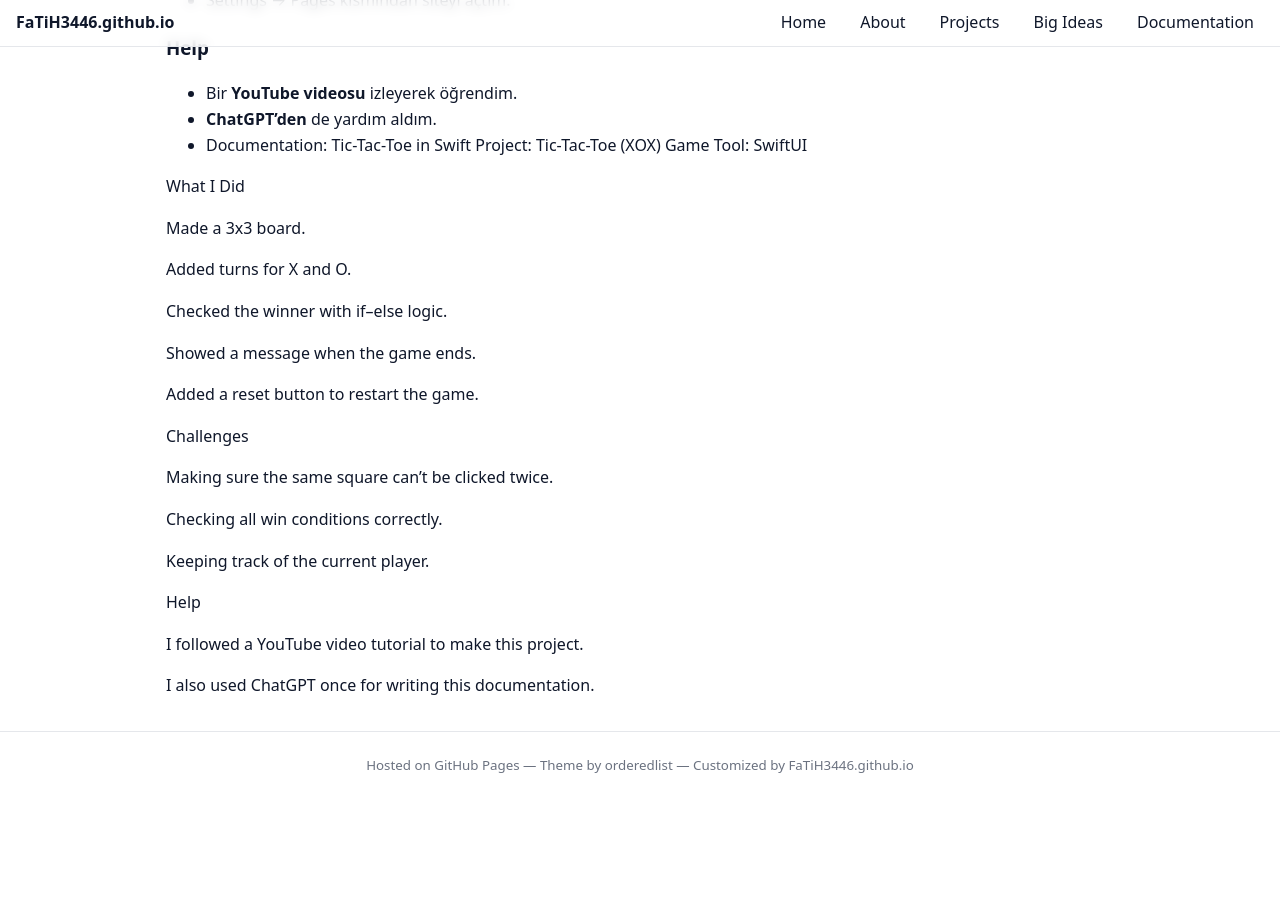
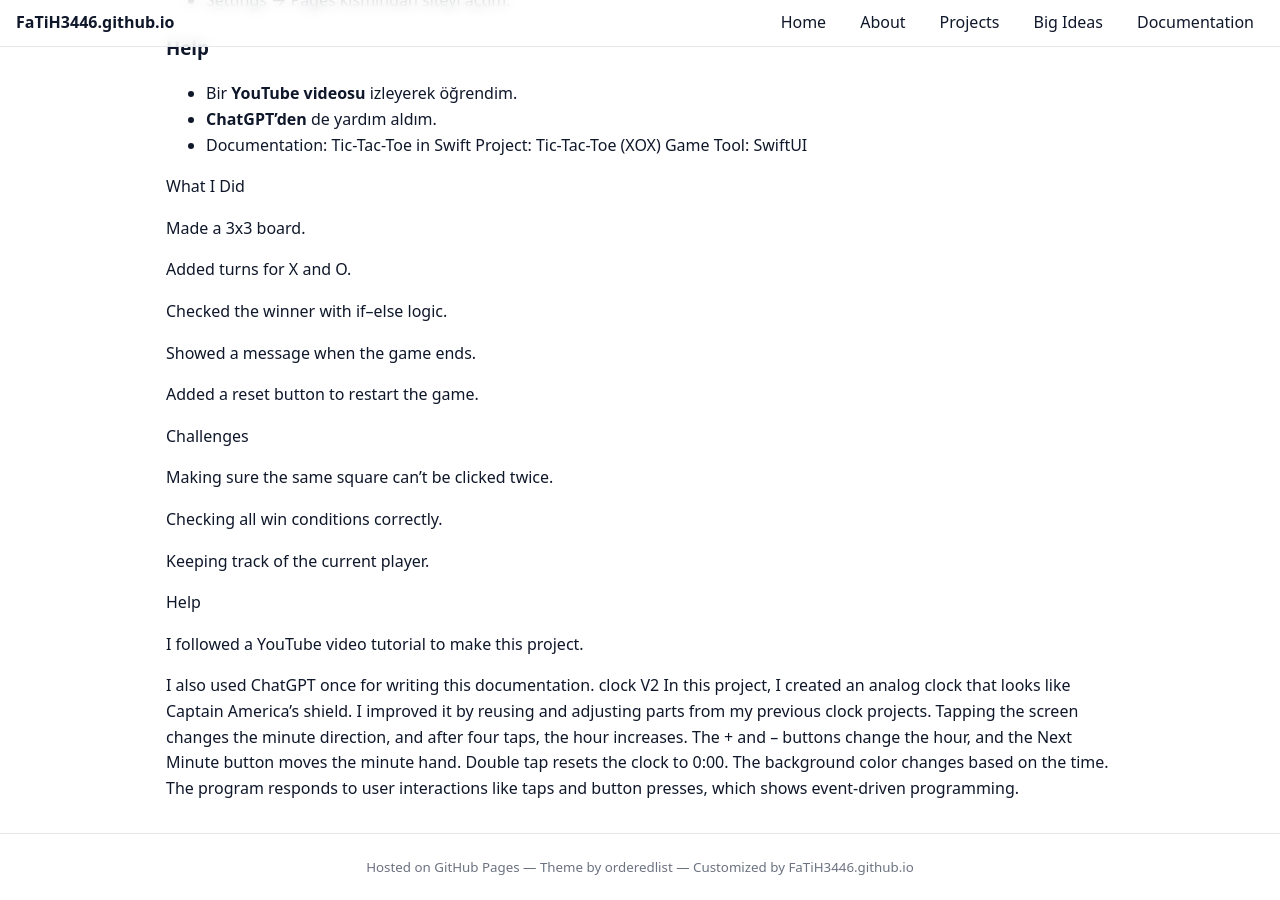
Before and after one commit to FaTiH3446/FaTiH3446.github.io, a Jekyll site: the page built from documentation.md, in a window 1280 px wide and 900 px high, scrolled down 1544 px. Built offline with Jekyll 4.4.1, drawn with Linux system fonts in a browser that asks for light colours; before the commit the page ends 2342 px from its top, so only the background shows below that.

Commit message:
Update documentation.md

```diff
--- a/documentation.md
+++ b/documentation.md
@@ -89,3 +89,5 @@ Help
 I followed a YouTube video tutorial to make this project.
 
 I also used ChatGPT once for writing this documentation.
+clock V2
+In this project, I created an analog clock that looks like Captain America's shield. I improved it by reusing and adjusting parts from my previous clock projects. Tapping the screen changes the minute direction, and after four taps, the hour increases. The + and – buttons change the hour, and the Next Minute button moves the minute hand. Double tap resets the clock to 0:00. The background color changes based on the time. The program responds to user interactions like taps and button presses, which shows event-driven programming.
```
